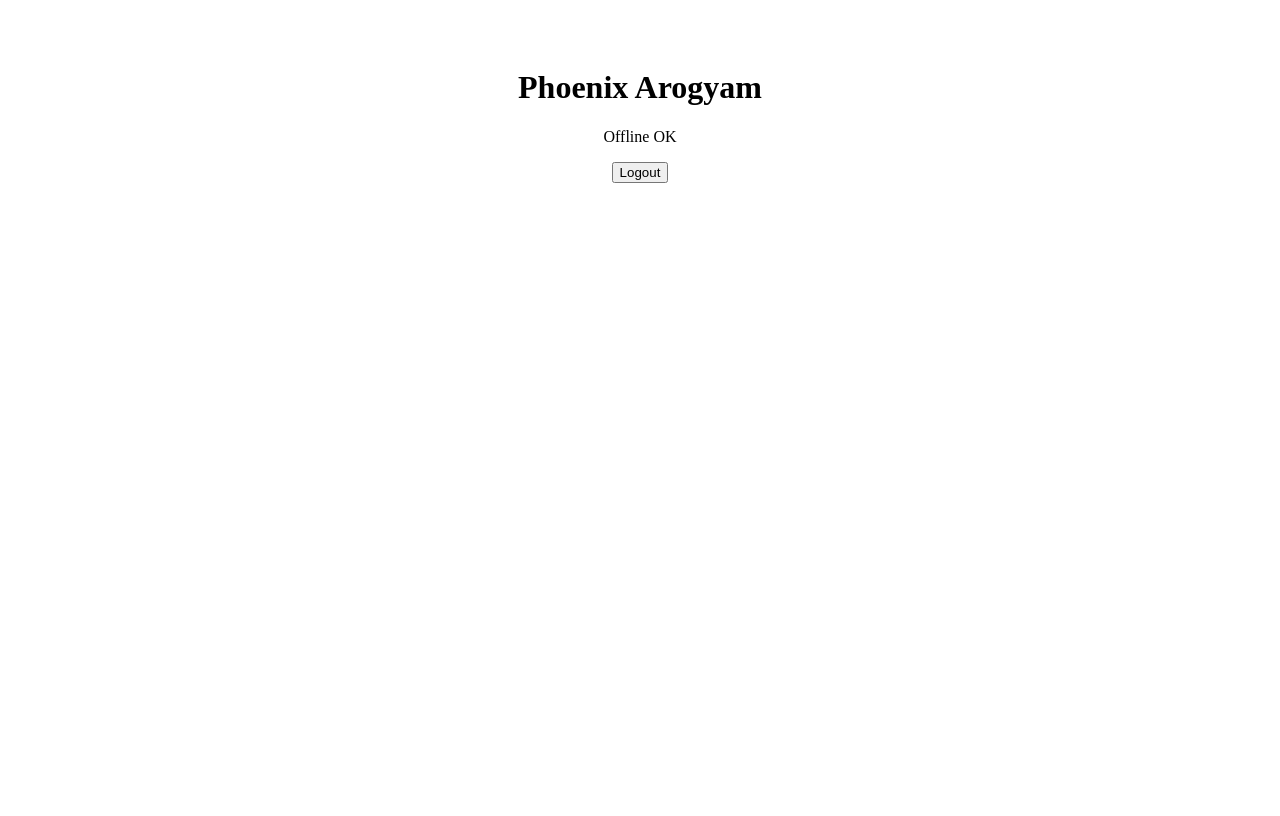
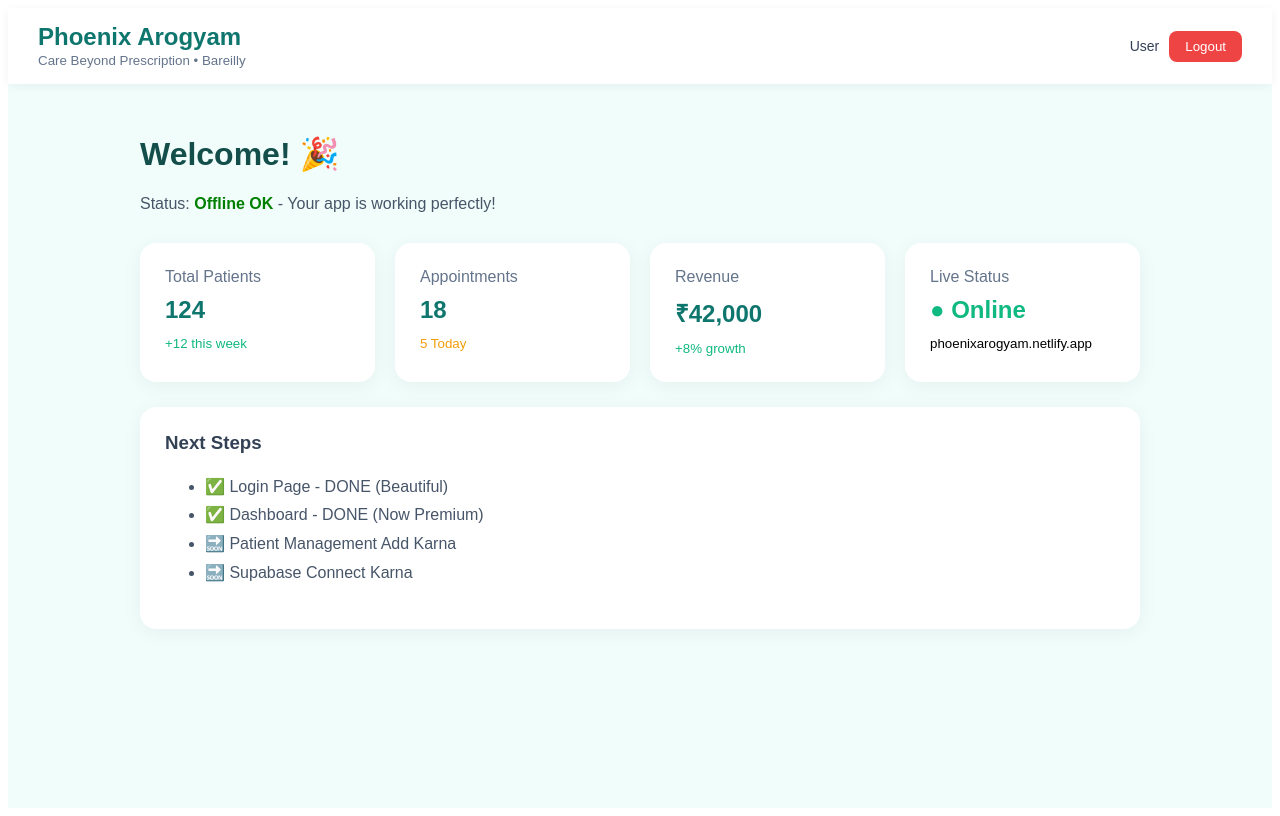
Before and after one commit to carebpp/phoenix-arogyam, a React (Vite) app: page /#/ in a window 1280 px wide. Built offline with nearby package versions, Linux system fonts and the light colour scheme; sample sign-in values are in the browser's storage.

Commit message:
Refactor Dashboard component layout and logout functionality

```diff
--- a/src/pages/dashboard.jsx
+++ b/src/pages/dashboard.jsx
@@ -1,9 +1,66 @@
+import { useNavigate } from 'react-router-dom'
+
 export default function Dashboard() {
+  const navigate = useNavigate()
+  const phone = localStorage.getItem('phone') || 'User'
+
+  const logout = () => {
+    localStorage.clear()
+    navigate('/login')
+  }
+
   return (
-    <div style={{padding:'40px', textAlign:'center'}}>
-      <h1>Phoenix Arogyam</h1>
-      <p>Offline OK</p>
-      <button onClick={()=>{localStorage.clear(); location.href='/login'}}>Logout</button>
+    <div style={{minHeight:'100vh', background:'#f0fdfa', fontFamily:'sans-serif'}}>
+      {/* Header */}
+      <div style={{background:'white', padding:'15px 30px', display:'flex', justifyContent:'space-between', alignItems:'center', boxShadow:'0 2px 10px rgba(0,0,0,0.05)'}}>
+        <div>
+          <h2 style={{margin:0, color:'#0f766e'}}>Phoenix Arogyam</h2>
+          <small style={{color:'#64748b'}}>Care Beyond Prescription • Bareilly</small>
+        </div>
+        <div style={{display:'flex', gap:'10px', alignItems:'center'}}>
+          <span style={{fontSize:'14px', color:'#334155'}}>{phone}</span>
+          <button onClick={logout} style={{padding:'8px 16px', background:'#ef4444', color:'white', border:'none', borderRadius:'8px', cursor:'pointer'}}>Logout</button>
+        </div>
+      </div>
+
+      {/* Content */}
+      <div style={{padding:'30px', maxWidth:'1000px', margin:'0 auto'}}>
+        <h1 style={{color:'#134e4a'}}>Welcome! 🎉</h1>
+        <p style={{color:'#475569'}}>Status: <b style={{color:'green'}}>Offline OK</b> - Your app is working perfectly!</p>
+
+        <div style={{display:'grid', gridTemplateColumns:'repeat(auto-fit, minmax(220px, 1fr))', gap:'20px', marginTop:'30px'}}>
+          <div style={{background:'white', padding:'25px', borderRadius:'16px', boxShadow:'0 4px 20px rgba(0,0,0,0.05)'}}>
+            <p style={{margin:0, color:'#64748b'}}>Total Patients</p>
+            <h2 style={{margin:'10px 0', color:'#0f766e'}}>124</h2>
+            <small style={{color:'#10b981'}}>+12 this week</small>
+          </div>
+          <div style={{background:'white', padding:'25px', borderRadius:'16px', boxShadow:'0 4px 20px rgba(0,0,0,0.05)'}}>
+            <p style={{margin:0, color:'#64748b'}}>Appointments</p>
+            <h2 style={{margin:'10px 0', color:'#0f766e'}}>18</h2>
+            <small style={{color:'#f59e0b'}}>5 Today</small>
+          </div>
+          <div style={{background:'white', padding:'25px', borderRadius:'16px', boxShadow:'0 4px 20px rgba(0,0,0,0.05)'}}>
+            <p style={{margin:0, color:'#64748b'}}>Revenue</p>
+            <h2 style={{margin:'10px 0', color:'#0f766e'}}>₹42,000</h2>
+            <small style={{color:'#10b981'}}>+8% growth</small>
+          </div>
+          <div style={{background:'white', padding:'25px', borderRadius:'16px', boxShadow:'0 4px 20px rgba(0,0,0,0.05)'}}>
+            <p style={{margin:0, color:'#64748b'}}>Live Status</p>
+            <h2 style={{margin:'10px 0', color:'#10b981'}}>● Online</h2>
+            <small>phoenixarogyam.netlify.app</small>
+          </div>
+        </div>
+
+        <div style={{background:'white', padding:'25px', borderRadius:'16px', marginTop:'25px', boxShadow:'0 4px 20px rgba(0,0,0,0.05)'}}>
+          <h3 style={{marginTop:0, color:'#334155'}}>Next Steps</h3>
+          <ul style={{color:'#475569', lineHeight:'1.8'}}>
+            <li>✅ Login Page - DONE (Beautiful)</li>
+            <li>✅ Dashboard - DONE (Now Premium)</li>
+            <li>🔜 Patient Management Add Karna</li>
+            <li>🔜 Supabase Connect Karna</li>
+          </ul>
+        </div>
+      </div>
     </div>
-  );
+  )
 }
```
